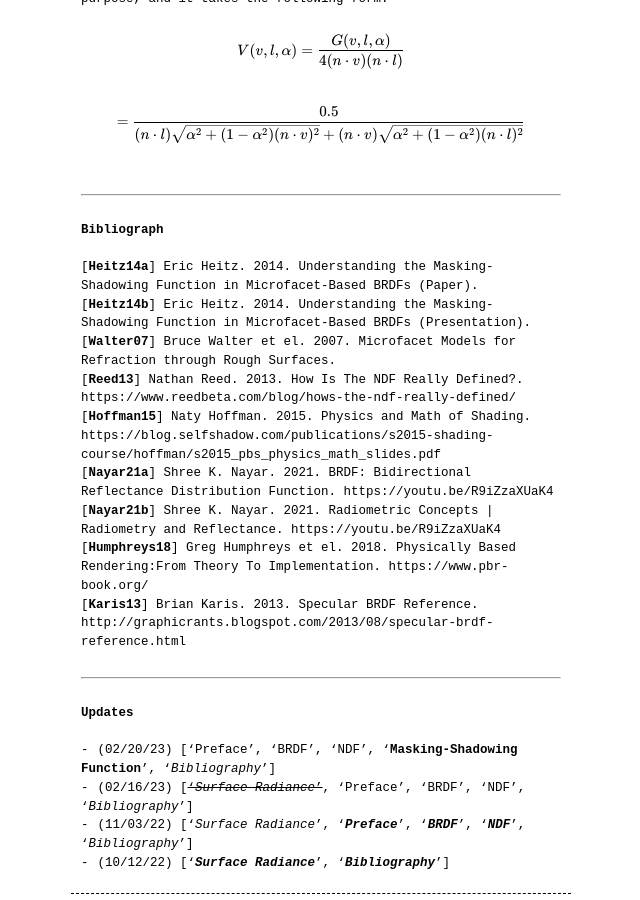
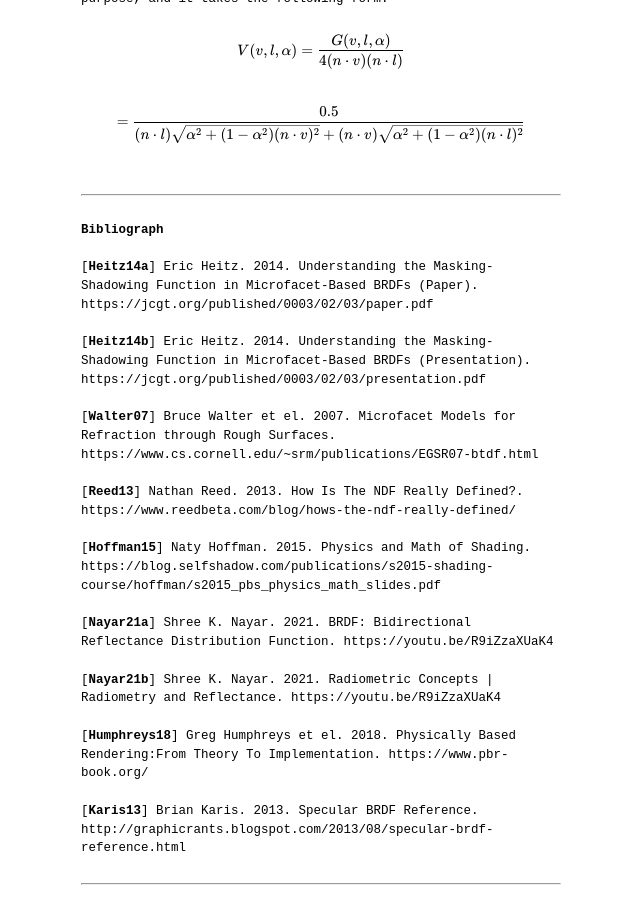
Before and after one commit to enuyeel/enuyeel.github.io, a Jekyll site: the page built from _posts/2022-10-12-pbr.md, in a window 1280 px wide and 900 px high, scrolled down 7082 px. Shown: the whole window, without its empty margins (319-959 px from the left). Built offline with Jekyll 4.4.1, drawn with Linux system fonts in a browser that asks for light colours; comment, search, counter and statistics services are not loaded.

Commit message:
Changes:
* _posts/2022-10-12-pbr.md
-> Polishing 'Bibliography' for consistency.

```diff
--- a/_posts/2022-10-12-pbr.md
+++ b/_posts/2022-10-12-pbr.md
@@ -180,15 +180,15 @@ $$=\frac{0.5}{(n\cdot l)\sqrt{\alpha^2+(1-\alpha^2)(n\cdot v)^2}+(n\cdot v)\sqrt
 
 <br>
 
-[[**Heitz14a**]](https://jcgt.org/published/0003/02/03/paper.pdf) Eric Heitz. 2014. Understanding the Masking-Shadowing Function in Microfacet-Based BRDFs (Paper).
-[[**Heitz14b**]](https://jcgt.org/published/0003/02/03/presentation.pdf) Eric Heitz. 2014. Understanding the Masking-Shadowing Function in Microfacet-Based BRDFs (Presentation).
-[[**Walter07**]](https://www.cs.cornell.edu/~srm/publications/EGSR07-btdf.html) Bruce Walter et el. 2007. Microfacet Models for Refraction through Rough Surfaces.
-[[**Reed13**]](https://www.reedbeta.com/blog/hows-the-ndf-really-defined/) Nathan Reed. 2013. How Is The NDF Really Defined?. https://www.reedbeta.com/blog/hows-the-ndf-really-defined/
-[[**Hoffman15**]](https://blog.selfshadow.com/publications/s2015-shading-course/hoffman/s2015_pbs_physics_math_slides.pdf) Naty Hoffman. 2015. Physics and Math of Shading. https://blog.selfshadow.com/publications/s2015-shading-course/hoffman/s2015_pbs_physics_math_slides.pdf
-[[**Nayar21a**]](https://youtu.be/R9iZzaXUaK4) Shree K. Nayar. 2021. BRDF: Bidirectional Reflectance Distribution Function. https://youtu.be/R9iZzaXUaK4
-[[**Nayar21b**]](https://youtu.be/tflz0loWhIY) Shree K. Nayar. 2021. Radiometric Concepts | Radiometry and Reflectance. https://youtu.be/R9iZzaXUaK4
-[[**Humphreys18**]](https://www.pbr-book.org/) Greg Humphreys et el. 2018. Physically Based Rendering:From Theory To Implementation. https://www.pbr-book.org/
-[[**Karis13**]](http://graphicrants.blogspot.com/2013/08/specular-brdf-reference.html) Brian Karis. 2013. Specular BRDF Reference. http://graphicrants.blogspot.com/2013/08/specular-brdf-reference.html
+[[**Heitz14a**]](https://jcgt.org/published/0003/02/03/paper.pdf) Eric Heitz. 2014. Understanding the Masking-Shadowing Function in Microfacet-Based BRDFs (Paper). https://jcgt.org/published/0003/02/03/paper.pdf<br>
+[[**Heitz14b**]](https://jcgt.org/published/0003/02/03/presentation.pdf) Eric Heitz. 2014. Understanding the Masking-Shadowing Function in Microfacet-Based BRDFs (Presentation). https://jcgt.org/published/0003/02/03/presentation.pdf<br>
+[[**Walter07**]](https://www.cs.cornell.edu/~srm/publications/EGSR07-btdf.html) Bruce Walter et el. 2007. Microfacet Models for Refraction through Rough Surfaces. https://www.cs.cornell.edu/~srm/publications/EGSR07-btdf.html<br>
+[[**Reed13**]](https://www.reedbeta.com/blog/hows-the-ndf-really-defined/) Nathan Reed. 2013. How Is The NDF Really Defined?. https://www.reedbeta.com/blog/hows-the-ndf-really-defined/<br>
+[[**Hoffman15**]](https://blog.selfshadow.com/publications/s2015-shading-course/hoffman/s2015_pbs_physics_math_slides.pdf) Naty Hoffman. 2015. Physics and Math of Shading. https://blog.selfshadow.com/publications/s2015-shading-course/hoffman/s2015_pbs_physics_math_slides.pdf<br>
+[[**Nayar21a**]](https://youtu.be/R9iZzaXUaK4) Shree K. Nayar. 2021. BRDF: Bidirectional Reflectance Distribution Function. https://youtu.be/R9iZzaXUaK4<br>
+[[**Nayar21b**]](https://youtu.be/tflz0loWhIY) Shree K. Nayar. 2021. Radiometric Concepts | Radiometry and Reflectance. https://youtu.be/R9iZzaXUaK4<br>
+[[**Humphreys18**]](https://www.pbr-book.org/) Greg Humphreys et el. 2018. Physically Based Rendering:From Theory To Implementation. https://www.pbr-book.org/<br>
+[[**Karis13**]](http://graphicrants.blogspot.com/2013/08/specular-brdf-reference.html) Brian Karis. 2013. Specular BRDF Reference. http://graphicrants.blogspot.com/2013/08/specular-brdf-reference.html<br>
 
 <br>
 
```
